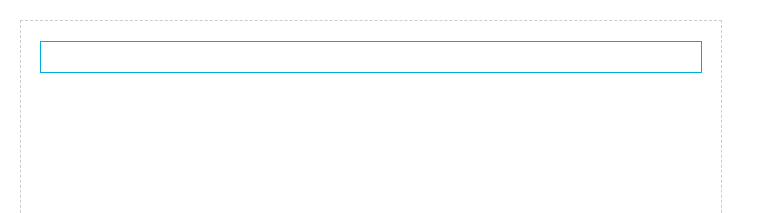
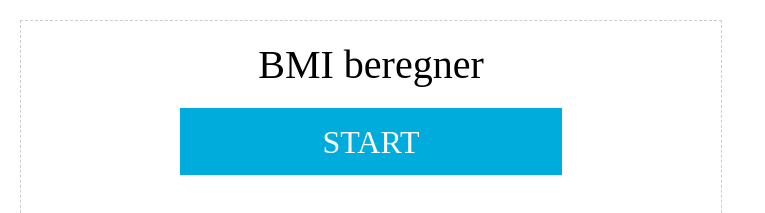
Before and after one commit to dr-nyheder/drn-bmi-beregner, a website built with webpack: page src/index.html in a window 1280 px wide. Shown: the top 213 px of the page, without its empty margins (0-765 px from the left). Built offline with nearby package versions, Linux system fonts and the light colour scheme; a web font is replaced by a local one.

Commit message:
CSS for header and button

```diff
--- a/src/scripts/components/bmi/bmi-beregner.js
+++ b/src/scripts/components/bmi/bmi-beregner.js
@@ -15,7 +15,11 @@ export default class BmiBeregner{
 
             wrapper.classList.add('initialised');
             const innercontainer = create('div', wrapper, 'drn-bmi-inner-container');
+            const question = create('div', innercontainer, 'drn-bmi-question');
+            question.innerHTML = 'BMI beregner';
 
+            const button = create('div', innercontainer, 'drn-bmi-button');
+            button.innerHTML = 'Start';
         }
 
     }
--- /dev/null
+++ b/src/styles/responsive-font.scss
@@ -0,0 +1,38 @@
+/// Viewport sized typography with minimum and maximum values
+///
+/// @author Eduardo Boucas (@eduardoboucas)
+///
+/// @param {Number}   $responsive  - Viewport-based size
+/// @param {Number}   $min         - Minimum font size (px)
+/// @param {Number}   $max         - Maximum font size (px)
+///                                  (optional)
+/// @param {Number}   $fallback    - Fallback for viewport-
+///                                  based units (optional)
+///
+/// @example scss - 5vw font size (with 50px fallback),
+///                 minumum of 35px and maximum of 150px
+///  @include responsive-font(5vw, 35px, 150px, 50px);
+///
+@mixin responsive-font($responsive, $min, $max: false, $fallback: false) {
+    $responsive-unitless: $responsive / ($responsive - $responsive + 1);
+    $dimension: if(unit($responsive) == 'vh', 'height', 'width');
+    $min-breakpoint: $min / $responsive-unitless * 100;
+
+    @media (max-#{$dimension}: #{$min-breakpoint}) {
+      font-size: $min;
+    }
+
+    @if $max {
+      $max-breakpoint: $max / $responsive-unitless * 100;
+
+      @media (min-#{$dimension}: #{$max-breakpoint}) {
+        font-size: $max;
+      }
+    }
+
+    @if $fallback {
+      font-size: $fallback;
+    }
+
+    font-size: $responsive;
+  }
--- a/src/styles/styles.scss
+++ b/src/styles/styles.scss
@@ -1,3 +1,5 @@
+@import 'responsive-font';
+
 $DR-BMI-BLUE:#00ACDC;
 
 .html-container{
@@ -13,7 +15,32 @@ $DR-BMI-BLUE:#00ACDC;
 	.drn-bmi-inner-container{
 		width:calc(100% - 40px);
 		height:30px;
-		border: 1px solid $DR-BMI-BLUE;
+		text-align: center;
+		//border: 1px solid $DR-BMI-BLUE;
 		margin:20px auto;
 	}
+	.drn-bmi-question{
+		@include responsive-font(5vw, 20px, 40px);
+		color:#000000;
+		text-align: center;
+		font-family: gibsonSemiBold;
+		// font-size:24px;
+	}
+	.drn-bmi-button{
+		color:#FFFFFF;
+		text-align: center;
+		height: auto;
+		width: auto;
+		min-width:58%;
+		// max-width:230px;
+		box-sizing:border-box;
+		margin: 20px auto 10px;
+		display: inline-block;
+		padding: 16px 32px 14px 32px;
+		font-family: gibsonRegular;
+		text-transform: uppercase;
+		background: $DR-BMI-BLUE;
+		@include responsive-font(3.5vw, 16px, 32px);
+
+	}
 }
```
